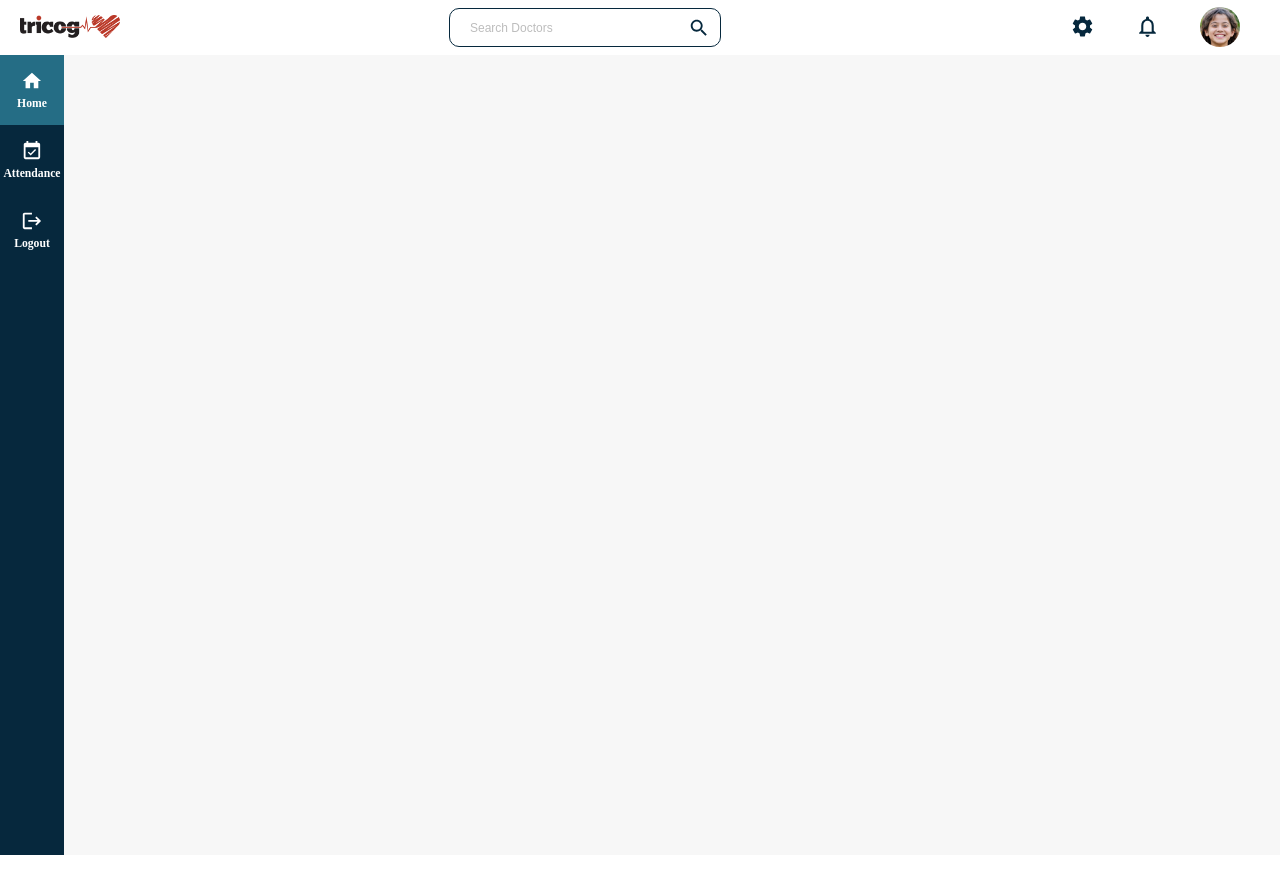
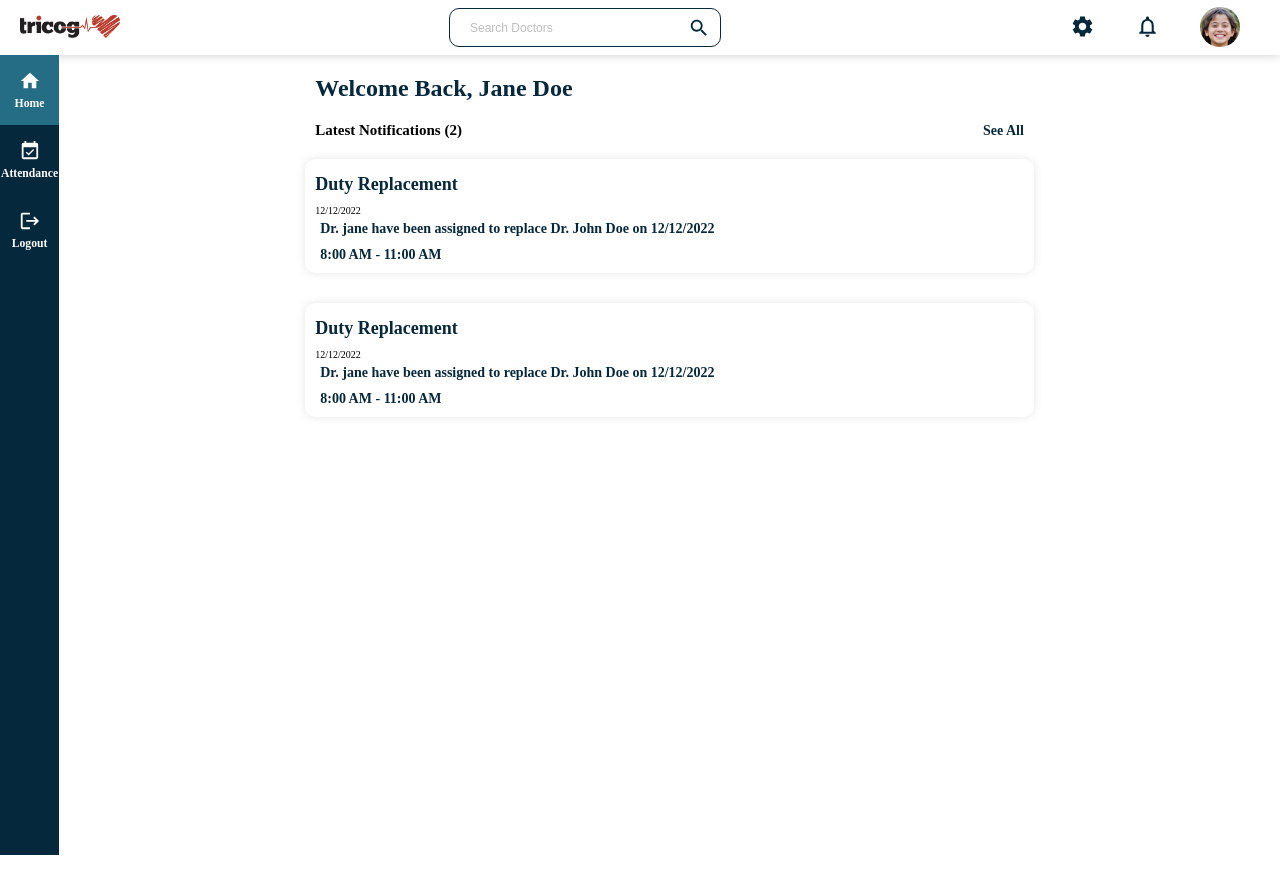
Before and after one commit to Sneha-Shaw/shift_frontend, a React (Create React App) app: page / in a window 1280 px wide. Before the commit the page ends 855 px from the top, so only its background shows below. Built offline with nearby package versions, Linux system fonts and the light colour scheme.

Commit message:
`feat`:home`

```diff
--- a/src/pages/Home/Home.js
+++ b/src/pages/Home/Home.js
@@ -1,12 +1,71 @@
 import React from 'react'
 import useStyles from './styles'
 import Sidebar from '../../components/Sidebar/Sidebar'
+import { Button } from '@mui/material'
+import { useNavigate } from 'react-router-dom'
 
 const Home = () => {
-    const classes = useStyles()
+  const classes = useStyles()
+  const user = "Jane Doe"
+  const navigate = useNavigate()
+  const notifications = [
+    {
+      id: 1,
+      title: "Duty Replacement",
+      description: "Dr. jane have been assigned to replace Dr. John Doe on 12/12/2022",
+      date: "12/12/2022",
+      start: "8:00 AM",
+      end: "11:00 AM"
+    },
+    {
+      id: 2,
+      title: "Duty Replacement",
+      description: "Dr. jane have been assigned to replace Dr. John Doe on 12/12/2022",
+      date: "12/12/2022",
+      start: "8:00 AM",
+      end: "11:00 AM"
+    }
+  ]
+  const managerInfo= null
   return (
     <div className={classes.root}>
       <Sidebar />
+      {/* Wlcome */}
+      <div className={classes.main}>
+        <div className={classes.welcome}>
+          <h1>Welcome Back, {user}</h1>
+          {
+            managerInfo && <Button variant="contained" color="primary"
+            onClick={() => navigate('/attendance/doctors')}
+            >Add New Doctor</Button>
+          }
+
+        </div>
+        {/* notifications */}
+        <div className={classes.notifications}>
+          <div className={classes.header}>
+            <h2>Latest Notifications (2)</h2>
+            <p
+              onClick={() => navigate('/notifications')}
+            >
+              See All
+            </p>
+          </div>
+          <div className={classes.notificationsList}>
+            {notifications.map((notification) => (
+              <div className={classes.notification} key={notification.id}>
+                <div className={classes.notificationHeader}>
+                  <h3>{notification?.title}</h3>
+                  <p>{notification?.date}</p>
+                </div>
+                <p>{notification.description}</p>
+                <p>{notification?.start} - {notification?.end}</p>
+              </div>
+            ))}
+          </div>
+        </div>
+
+      </div>
     </div>
   )
 }
--- a/src/pages/Home/styles.js
+++ b/src/pages/Home/styles.js
@@ -5,6 +5,102 @@ export default makeStyles((theme) => ({
         width: "100%",
         height: "100vh",
         display: "flex",
-        background: "#f7f7f7",
+        // background: "#f7f7f7",
     },
+    main: {
+        width: "100%",
+        height: "100%",
+        display: "flex",
+        flexDirection: "column",
+        alignItems: "center",
+        // justifyContent: "center",
+        padding: "2rem",
+    },
+    welcome: {
+        width: "60%",
+        display: "flex",
+        flexDirection: "row",
+        alignItems: "center",
+        justifyContent: "space-between",
+        "&>h1": {
+            color: "#06283D",
+            fontSize: "2.4rem",
+            fontWeight: "bold",
+        },
+        "&>button": {
+            background: "#06283D",
+            color: "#fff",
+            fontSize: "1.4rem",
+            fontWeight: "bold",
+            padding: ".5rem 1rem",
+            // borderRadius: "2rem",
+            boxShadow: "0 0 10px 0 rgba(0,0,0,0.1)",
+            "&:hover": {
+                background: "#06283D",
+                color: "#fff",
+            },
+        },
+    },
+    notifications: {
+        width: "60%",
+        display: "flex",
+        flexDirection: "column",
+        alignItems: "center",
+        justifyContent: "center",
+        margin: "2rem 0",
+        "&>h2": {
+            color: "#06283D",
+            fontSize: "2.4rem",
+            fontWeight: "bold",
+        },
+    },
+    header: {
+        width: "100%",
+        display: "flex",
+        flexDirection: "row",
+        alignItems: "center",
+        justifyContent: "space-between",
+        "&>p": {
+            color: "#06283D",
+            fontSize: "1.4rem",
+            fontWeight: "bold",
+            cursor: "pointer",
+        },
+    },
+    notificationsList: {
+        width: "100%",
+        height: "100%",
+        display: "flex",
+        flexDirection: "column",
+        alignItems: "center",
+        justifyContent: "center",
+        "&>div": {
+            width: "100%",
+            display: "flex",
+            flexDirection: "column",
+            justifyContent: "center",
+            background: "#fff",
+            padding: ".5rem 1rem",
+            borderRadius: "1rem",
+            boxShadow: "0 0 10px 0 rgba(0,0,0,0.1)",
+            margin: "2rem 0 1rem",
+            "&:last-child": {
+                marginBottom: 0,
+            },
+            "&>p": {
+                color: "#06283D",
+                fontSize: "1.4rem",
+                fontWeight: "bold",
+                margin: ".5rem",
+            },
+            "& h3": {
+
+                color: "#06283D",
+                fontSize: "1.8rem",
+                fontWeight: "bold",
+                margin: "1rem 0",
+            }
+        }
+    },
+
 }))
```
